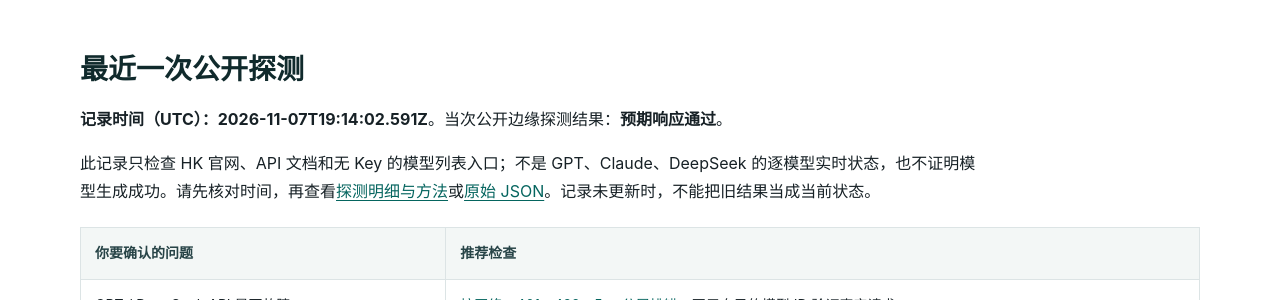
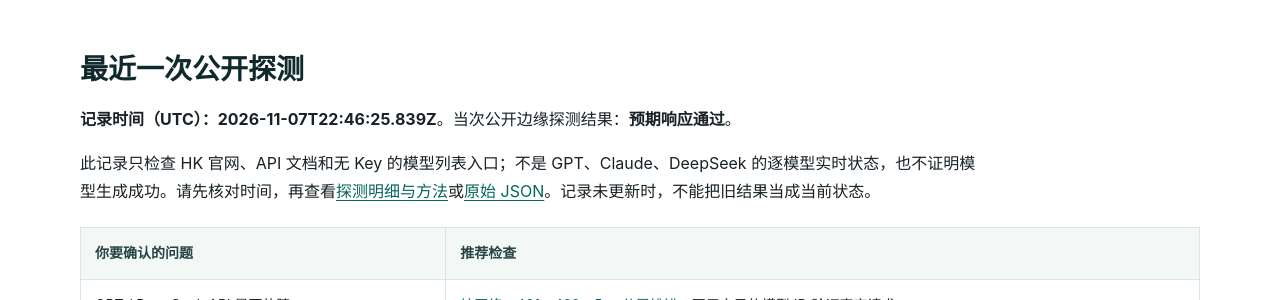
Before and after one commit to KKWANG4444/api-status, a Jekyll site: the page built from index.md, in a window 1280 px wide and 900 px high, scrolled down 364 px. Shown: the part 151-451 px from the top of the window. Built offline with Jekyll 4.4.1, drawn with Linux system fonts in a browser that asks for light colours.

Commit message:
chore: update public edge status

```diff
--- a/_data/status.json
+++ b/_data/status.json
@@ -1,7 +1,7 @@
 {
   "status": "operational",
-  "checked_at": "2026-11-07T19:14:02.591Z",
-  "duration_ms": 426,
+  "checked_at": "2026-11-07T22:46:25.839Z",
+  "duration_ms": 497,
   "overall": true,
   "components": [
     {
@@ -10,7 +10,7 @@
       "url": "https://www.aifast.hk/",
       "ok": true,
       "status": 200,
-      "elapsed_ms": 352,
+      "elapsed_ms": 319,
       "content_type": "text/html; charset=utf-8",
       "detail": "Expected public edge response"
     },
@@ -20,7 +20,7 @@
       "url": "https://api.aifast.hk/",
       "ok": true,
       "status": 200,
-      "elapsed_ms": 270,
+      "elapsed_ms": 409,
       "content_type": "text/html",
       "detail": "Expected public edge response"
     },
@@ -30,7 +30,7 @@
       "url": "https://www.aifast.hk/v1/models",
       "ok": true,
       "status": 401,
-      "elapsed_ms": 387,
+      "elapsed_ms": 306,
       "content_type": "application/json; charset=utf-8",
       "detail": "Expected public edge response"
     }
--- a/data/status.json
+++ b/data/status.json
@@ -1,7 +1,7 @@
 {
   "status": "operational",
-  "checked_at": "2026-11-07T19:14:02.591Z",
-  "duration_ms": 426,
+  "checked_at": "2026-11-07T22:46:25.839Z",
+  "duration_ms": 497,
   "overall": true,
   "components": [
     {
@@ -10,7 +10,7 @@
       "url": "https://www.aifast.hk/",
       "ok": true,
       "status": 200,
-      "elapsed_ms": 352,
+      "elapsed_ms": 319,
       "content_type": "text/html; charset=utf-8",
       "detail": "Expected public edge response"
     },
@@ -20,7 +20,7 @@
       "url": "https://api.aifast.hk/",
       "ok": true,
       "status": 200,
-      "elapsed_ms": 270,
+      "elapsed_ms": 409,
       "content_type": "text/html",
       "detail": "Expected public edge response"
     },
@@ -30,7 +30,7 @@
       "url": "https://www.aifast.hk/v1/models",
       "ok": true,
       "status": 401,
-      "elapsed_ms": 387,
+      "elapsed_ms": 306,
       "content_type": "application/json; charset=utf-8",
       "detail": "Expected public edge response"
     }
```
